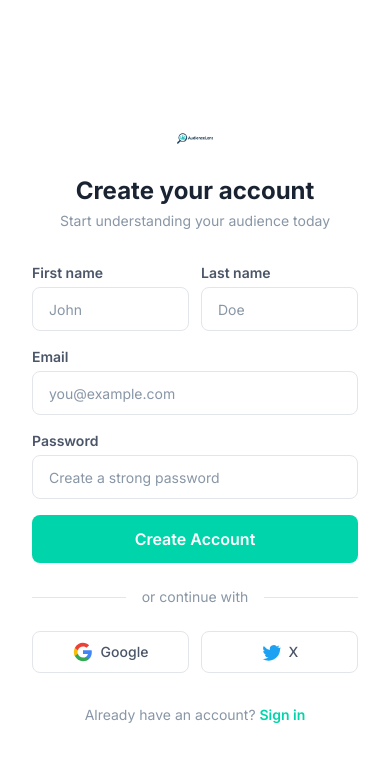
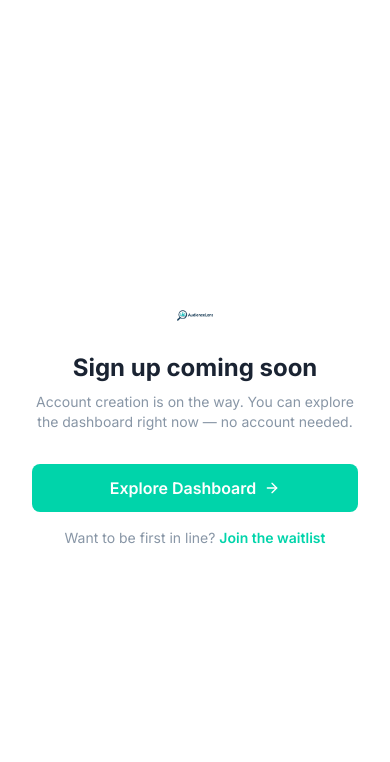
Before and after one commit to gcubias11-glitch/super-lamp, a React (Vite) app: page /signup in a window 390 px wide. Shown: the top 762 px of the page. Built offline with nearby package versions, Linux system fonts and the light colour scheme.

Commit message:
fix: mobile hamburger menu, CTA redirects to dashboard, auth placeholder pages

```diff
--- a/src/components/shared/Navbar.jsx
+++ b/src/components/shared/Navbar.jsx
@@ -1,8 +1,11 @@
+import { useState } from 'react';
 import { Link } from 'react-router-dom';
-import { BarChart3, Search, TrendingUp, Users, Zap, Target } from 'lucide-react';
+import { BarChart3, Search, TrendingUp, Users, Zap, Target, X, Menu } from 'lucide-react';
 import logo from '../../assets/audiencelens-logo.png';
 
 export default function Navbar() {
+  const [mobileOpen, setMobileOpen] = useState(false);
+
   return (
     <nav className="sticky top-0 z-50 bg-white/90 backdrop-blur-md border-b border-neutral-300">
       <div className="max-w-[1280px] mx-auto px-6 h-16 flex items-center justify-between">
@@ -10,6 +13,8 @@ export default function Navbar() {
           <img src={logo} alt="AudienceLens" className="h-8 w-8" />
           <span className="text-lg font-bold text-brand-navy">AudienceLens</span>
         </Link>
+
+        {/* Desktop nav */}
         <div className="hidden md:flex items-center gap-8">
           <a href="#features" className="text-neutral-700 hover:text-brand-navy text-sm font-medium transition-colors">
             Features
@@ -17,23 +22,56 @@ export default function Navbar() {
           <a href="#pricing" className="text-neutral-700 hover:text-brand-navy text-sm font-medium transition-colors">
             Pricing
           </a>
-          <Link to="/about" className="text-neutral-700 hover:text-brand-navy text-sm font-medium transition-colors">
-            About
+          <Link to="/dashboard" className="text-neutral-700 hover:text-brand-navy text-sm font-medium transition-colors">
+            Dashboard
           </Link>
           <Link to="/login" className="text-neutral-700 hover:text-brand-navy text-sm font-medium transition-colors">
             Log in
           </Link>
-          <Link to="/signup" className="btn-primary btn-sm">
+          <Link to="/dashboard" className="btn-primary btn-sm">
             Start Free Trial
           </Link>
         </div>
-        {/* Mobile menu button */}
-        <button className="md:hidden p-2 rounded-lg hover:bg-neutral-200 transition-colors">
-          <svg className="w-6 h-6 text-neutral-700" fill="none" viewBox="0 0 24 24" stroke="currentColor">
-            <path strokeLinecap="round" strokeLinejoin="round" strokeWidth={2} d="M4 6h16M4 12h16M4 18h16" />
-          </svg>
+
+        {/* Mobile hamburger */}
+        <button
+          onClick={() => setMobileOpen(!mobileOpen)}
+          className="md:hidden p-2 rounded-lg hover:bg-neutral-200 transition-colors"
+          aria-label="Toggle navigation menu"
+        >
+          {mobileOpen ? (
+            <X className="h-6 w-6 text-neutral-700" />
+          ) : (
+            <Menu className="h-6 w-6 text-neutral-700" />
+          )}
         </button>
       </div>
+
+      {/* Mobile nav panel */}
+      {mobileOpen && (
+        <div className="md:hidden border-t border-neutral-300 bg-white px-6 py-4 space-y-3">
+          <a href="#features" onClick={() => setMobileOpen(false)}
+            className="block text-neutral-700 hover:text-brand-navy text-sm font-medium">
+            Features
+          </a>
+          <a href="#pricing" onClick={() => setMobileOpen(false)}
+            className="block text-neutral-700 hover:text-brand-navy text-sm font-medium">
+            Pricing
+          </a>
+          <Link to="/dashboard" onClick={() => setMobileOpen(false)}
+            className="block text-neutral-700 hover:text-brand-navy text-sm font-medium">
+            Dashboard
+          </Link>
+          <Link to="/login" onClick={() => setMobileOpen(false)}
+            className="block text-neutral-700 hover:text-brand-navy text-sm font-medium">
+            Log in
+          </Link>
+          <Link to="/dashboard" onClick={() => setMobileOpen(false)}
+            className="block text-center btn-primary btn-sm mt-4">
+            Start Free Trial
+          </Link>
+        </div>
+      )}
     </nav>
   );
 }
--- a/src/pages/LoginPage.jsx
+++ b/src/pages/LoginPage.jsx
@@ -1,5 +1,5 @@
 import { Link } from 'react-router-dom';
-import { BarChart3 } from 'lucide-react';
+import { BarChart3, ArrowRight } from 'lucide-react';
 import logo from '../assets/audiencelens-logo.png';
 
 export default function LoginPage() {
@@ -20,72 +20,22 @@ export default function LoginPage() {
         </div>
       </div>
 
-      {/* Right Panel — Form */}
+      {/* Right Panel */}
       <div className="w-full lg:w-1/2 flex items-center justify-center p-8">
-        <div className="w-full max-w-sm">
-          <div className="text-center mb-8">
-            <img src={logo} alt="AudienceLens" className="h-10 w-10 mx-auto mb-4" />
-            <h1 className="text-2xl font-bold text-brand-navy">Welcome back</h1>
-            <p className="text-neutral-500 text-sm mt-1">Sign in to your account</p>
-          </div>
-
-          <form className="space-y-4" onSubmit={(e) => e.preventDefault()}>
-            <div>
-              <label className="block text-sm font-semibold text-neutral-700 mb-1">Email</label>
-              <input
-                type="email"
-                placeholder="you@example.com"
-                className="w-full h-11 px-4 border border-neutral-300 rounded-lg focus:outline-none focus:ring-2 focus:ring-brand-teal/20 focus:border-brand-teal text-sm placeholder:text-neutral-500"
-              />
-            </div>
-            <div>
-              <label className="block text-sm font-semibold text-neutral-700 mb-1">Password</label>
-              <input
-                type="password"
-                placeholder="••••••••"
-                className="w-full h-11 px-4 border border-neutral-300 rounded-lg focus:outline-none focus:ring-2 focus:ring-brand-teal/20 focus:border-brand-teal text-sm placeholder:text-neutral-500"
-              />
-            </div>
-            <div className="flex justify-end">
-              <a href="#" className="text-sm text-brand-teal hover:underline">Forgot password?</a>
-            </div>
-            <button type="submit" className="btn-primary w-full">
-              Sign In
-            </button>
-          </form>
-
-          <div className="relative my-6">
-            <div className="absolute inset-0 flex items-center">
-              <div className="w-full border-t border-neutral-300" />
-            </div>
-            <div className="relative flex justify-center text-sm">
-              <span className="px-4 bg-white text-neutral-500">or continue with</span>
-            </div>
-          </div>
-
-          <div className="grid grid-cols-2 gap-3">
-            <button className="flex items-center justify-center gap-2 border border-neutral-300 rounded-lg py-2.5 text-sm font-medium text-neutral-700 hover:bg-neutral-200 transition-colors">
-              <svg className="h-5 w-5" viewBox="0 0 24 24">
-                <path fill="#4285F4" d="M22.56 12.25c0-.78-.07-1.53-.2-2.25H12v4.26h5.92a5.06 5.06 0 01-2.2 3.32v2.77h3.57c2.08-1.92 3.28-4.74 3.28-8.1z"/>
-                <path fill="#34A853" d="M12 23c2.97 0 5.46-.98 7.28-2.66l-3.57-2.77c-.98.66-2.23 1.06-3.71 1.06-2.86 0-5.29-1.93-6.16-4.53H2.18v2.84C3.99 20.53 7.7 23 12 23z"/>
-                <path fill="#FBBC05" d="M5.84 14.09c-.22-.66-.35-1.36-.35-2.09s.13-1.43.35-2.09V7.07H2.18C1.43 8.55 1 10.22 1 12s.43 3.45 1.18 4.93l2.85-2.22.81-.62z"/>
-                <path fill="#EA4335" d="M12 5.38c1.62 0 3.06.56 4.21 1.64l3.15-3.15C17.45 2.09 14.97 1 12 1 7.7 1 3.99 3.47 2.18 7.07l3.66 2.84c.87-2.6 3.3-4.53 6.16-4.53z"/>
-              </svg>
-              Google
-            </button>
-            <button className="flex items-center justify-center gap-2 border border-neutral-300 rounded-lg py-2.5 text-sm font-medium text-neutral-700 hover:bg-neutral-200 transition-colors">
-              <svg className="h-5 w-5" viewBox="0 0 24 24" fill="#1DA1F2">
-                <path d="M22.46 6c-.85.38-1.78.64-2.73.76a4.76 4.76 0 002.1-2.62 9.51 9.51 0 01-3.02 1.16 4.75 4.75 0 00-8.1 4.33A13.48 13.48 0 013.34 4.7a4.75 4.75 0 001.47 6.34c-.76-.02-1.48-.23-2.1-.58a4.75 4.75 0 003.8 4.72 4.76 4.76 0 01-2.14.08 4.76 4.76 0 004.44 3.3A9.54 9.54 0 012 20.25a13.46 13.46 0 007.3 2.14c8.76 0 13.55-7.25 13.55-13.55 0-.2 0-.4-.02-.6A9.68 9.68 0 0024 6.46c-.88.39-1.83.65-2.82.77A4.92 4.92 0 0022.46 6z"/>
-              </svg>
-              X
-            </button>
-          </div>
-
-          <p className="text-center text-sm text-neutral-500 mt-8">
-            Don't have an account?{' '}
-            <Link to="/signup" className="text-brand-teal font-semibold hover:underline">
-              Sign up
-            </Link>
+        <div className="w-full max-w-sm text-center">
+          <img src={logo} alt="AudienceLens" className="h-10 w-10 mx-auto mb-4" />
+          <h1 className="text-2xl font-bold text-brand-navy">Sign in coming soon</h1>
+          <p className="text-neutral-500 text-sm mt-2 mb-8">
+            Authentication is on the way. In the meantime, you can explore the dashboard right now.
+          </p>
+          <Link to="/dashboard" className="btn-primary w-full inline-flex items-center justify-center gap-2 mb-4">
+            Go to Dashboard <ArrowRight className="h-4 w-4" />
+          </Link>
+          <p className="text-sm text-neutral-500">
+            Want updates?{' '}
+            <a href="mailto:hello@audiencelens.app" className="text-brand-teal font-semibold hover:underline">
+              Join the waitlist
+            </a>
           </p>
         </div>
       </div>
--- a/src/pages/SignupPage.jsx
+++ b/src/pages/SignupPage.jsx
@@ -1,5 +1,5 @@
 import { Link } from 'react-router-dom';
-import { BarChart3 } from 'lucide-react';
+import { BarChart3, ArrowRight } from 'lucide-react';
 import logo from '../assets/audiencelens-logo.png';
 
 export default function SignupPage() {
@@ -20,87 +20,22 @@ export default function SignupPage() {
         </div>
       </div>
 
-      {/* Right Panel — Form */}
+      {/* Right Panel */}
       <div className="w-full lg:w-1/2 flex items-center justify-center p-8">
-        <div className="w-full max-w-sm">
-          <div className="text-center mb-8">
-            <img src={logo} alt="AudienceLens" className="h-10 w-10 mx-auto mb-4" />
-            <h1 className="text-2xl font-bold text-brand-navy">Create your account</h1>
-            <p className="text-neutral-500 text-sm mt-1">Start understanding your audience today</p>
-          </div>
-
-          <form className="space-y-4" onSubmit={(e) => e.preventDefault()}>
-            <div className="grid grid-cols-2 gap-3">
-              <div>
-                <label className="block text-sm font-semibold text-neutral-700 mb-1">First name</label>
-                <input
-                  type="text"
-                  placeholder="John"
-                  className="w-full h-11 px-4 border border-neutral-300 rounded-lg focus:outline-none focus:ring-2 focus:ring-brand-teal/20 focus:border-brand-teal text-sm placeholder:text-neutral-500"
-                />
-              </div>
-              <div>
-                <label className="block text-sm font-semibold text-neutral-700 mb-1">Last name</label>
-                <input
-                  type="text"
-                  placeholder="Doe"
-                  className="w-full h-11 px-4 border border-neutral-300 rounded-lg focus:outline-none focus:ring-2 focus:ring-brand-teal/20 focus:border-brand-teal text-sm placeholder:text-neutral-500"
-                />
-              </div>
-            </div>
-            <div>
-              <label className="block text-sm font-semibold text-neutral-700 mb-1">Email</label>
-              <input
-                type="email"
-                placeholder="you@example.com"
-                className="w-full h-11 px-4 border border-neutral-300 rounded-lg focus:outline-none focus:ring-2 focus:ring-brand-teal/20 focus:border-brand-teal text-sm placeholder:text-neutral-500"
-              />
-            </div>
-            <div>
-              <label className="block text-sm font-semibold text-neutral-700 mb-1">Password</label>
-              <input
-                type="password"
-                placeholder="Create a strong password"
-                className="w-full h-11 px-4 border border-neutral-300 rounded-lg focus:outline-none focus:ring-2 focus:ring-brand-teal/20 focus:border-brand-teal text-sm placeholder:text-neutral-500"
-              />
-            </div>
-            <button type="submit" className="btn-primary w-full">
-              Create Account
-            </button>
-          </form>
-
-          <div className="relative my-6">
-            <div className="absolute inset-0 flex items-center">
-              <div className="w-full border-t border-neutral-300" />
-            </div>
-            <div className="relative flex justify-center text-sm">
-              <span className="px-4 bg-white text-neutral-500">or continue with</span>
-            </div>
-          </div>
-
-          <div className="grid grid-cols-2 gap-3">
-            <button className="flex items-center justify-center gap-2 border border-neutral-300 rounded-lg py-2.5 text-sm font-medium text-neutral-700 hover:bg-neutral-200 transition-colors">
-              <svg className="h-5 w-5" viewBox="0 0 24 24">
-                <path fill="#4285F4" d="M22.56 12.25c0-.78-.07-1.53-.2-2.25H12v4.26h5.92a5.06 5.06 0 01-2.2 3.32v2.77h3.57c2.08-1.92 3.28-4.74 3.28-8.1z"/>
-                <path fill="#34A853" d="M12 23c2.97 0 5.46-.98 7.28-2.66l-3.57-2.77c-.98.66-2.23 1.06-3.71 1.06-2.86 0-5.29-1.93-6.16-4.53H2.18v2.84C3.99 20.53 7.7 23 12 23z"/>
-                <path fill="#FBBC05" d="M5.84 14.09c-.22-.66-.35-1.36-.35-2.09s.13-1.43.35-2.09V7.07H2.18C1.43 8.55 1 10.22 1 12s.43 3.45 1.18 4.93l2.85-2.22.81-.62z"/>
-                <path fill="#EA4335" d="M12 5.38c1.62 0 3.06.56 4.21 1.64l3.15-3.15C17.45 2.09 14.97 1 12 1 7.7 1 3.99 3.47 2.18 7.07l3.66 2.84c.87-2.6 3.3-4.53 6.16-4.53z"/>
-              </svg>
-              Google
-            </button>
-            <button className="flex items-center justify-center gap-2 border border-neutral-300 rounded-lg py-2.5 text-sm font-medium text-neutral-700 hover:bg-neutral-200 transition-colors">
-              <svg className="h-5 w-5" viewBox="0 0 24 24" fill="#1DA1F2">
-                <path d="M22.46 6c-.85.38-1.78.64-2.73.76a4.76 4.76 0 002.1-2.62 9.51 9.51 0 01-3.02 1.16 4.75 4.75 0 00-8.1 4.33A13.48 13.48 0 013.34 4.7a4.75 4.75 0 001.47 6.34c-.76-.02-1.48-.23-2.1-.58a4.75 4.75 0 003.8 4.72 4.76 4.76 0 01-2.14.08 4.76 4.76 0 004.44 3.3A9.54 9.54 0 012 20.25a13.46 13.46 0 007.3 2.14c8.76 0 13.55-7.25 13.55-13.55 0-.2 0-.4-.02-.6A9.68 9.68 0 0024 6.46c-.88.39-1.83.65-2.82.77A4.92 4.92 0 0022.46 6z"/>
-              </svg>
-              X
-            </button>
-          </div>
-
-          <p className="text-center text-sm text-neutral-500 mt-8">
-            Already have an account?{' '}
-            <Link to="/login" className="text-brand-teal font-semibold hover:underline">
-              Sign in
-            </Link>
+        <div className="w-full max-w-sm text-center">
+          <img src={logo} alt="AudienceLens" className="h-10 w-10 mx-auto mb-4" />
+          <h1 className="text-2xl font-bold text-brand-navy">Sign up coming soon</h1>
+          <p className="text-neutral-500 text-sm mt-2 mb-8">
+            Account creation is on the way. You can explore the dashboard right now — no account needed.
+          </p>
+          <Link to="/dashboard" className="btn-primary w-full inline-flex items-center justify-center gap-2 mb-4">
+            Explore Dashboard <ArrowRight className="h-4 w-4" />
+          </Link>
+          <p className="text-sm text-neutral-500">
+            Want to be first in line?{' '}
+            <a href="mailto:hello@audiencelens.app" className="text-brand-teal font-semibold hover:underline">
+              Join the waitlist
+            </a>
           </p>
         </div>
       </div>
```
Also changed, not shown: src/pages/LandingPage.jsx (+4 -4 lines).
